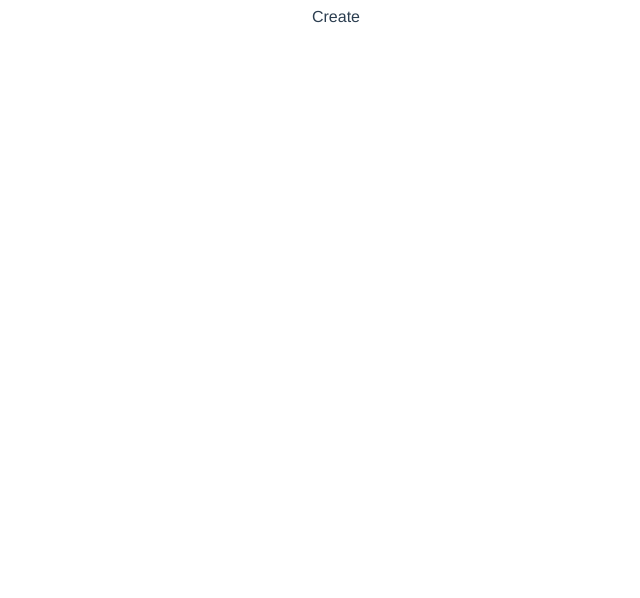
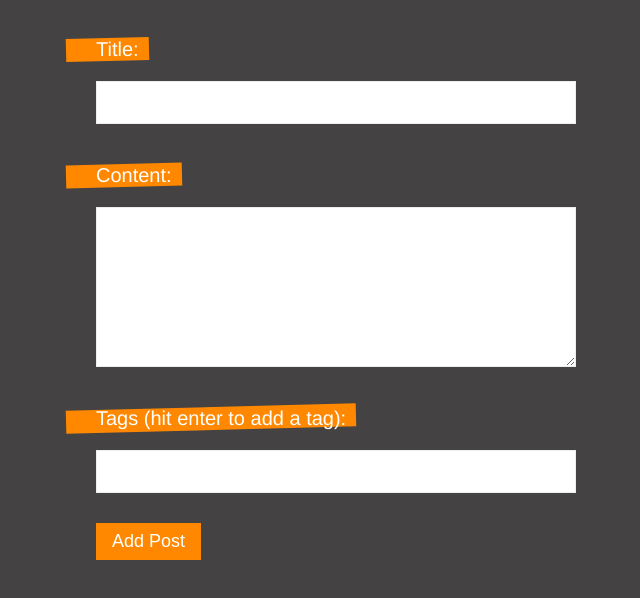
Before and after one commit to DiegoVargasM/Vue_Lessons, a Vue app in the folder L5-Composition-API/dojo-blog/: page /create in a window 1280 px wide. Shown: the top 598 px of the page, without its empty margins (304-944 px from the left). Built offline with nearby package versions, Linux system fonts and the light colour scheme.

Commit message:
Create and style form to add posts

```diff
--- a/L5-Composition-API/dojo-blog/src/views/Create.vue
+++ b/L5-Composition-API/dojo-blog/src/views/Create.vue
@@ -1,12 +1,105 @@
 <template>
-  <div>Create</div>
+  <div class="create">
+    <form>
+      <label>Title:</label>
+      <input v-model="title" type="text" required />
+
+      <label>Content:</label>
+      <textarea v-model="body" required></textarea>
+
+      <label>Tags (hit enter to add a tag):</label>
+      <input @keydown.enter.prevent="handleKeydown" v-model="tag" type="text" />
+
+      <div v-for="tag in tags" :key="tag" class="pill">#{{ tag }}</div>
+
+      <button>Add Post</button>
+    </form>
+  </div>
 </template>
+
 <script>
+import { ref } from "vue";
+
 export default {
-  name: "Create",
   setup() {
-    return {};
+    const title = ref("");
+    const body = ref("");
+    const tags = ref([]);
+    const tag = ref("");
+
+    const handleKeydown = () => {
+      if (!tags.value.includes(tag.value)) {
+        tag.value = tag.value.replace(/\s/g, ""); // remove all whitespace
+        tags.value.push(tag.value);
+      }
+      tag.value = "";
+    };
+
+    return { body, title, tags, tag, handleKeydown };
   },
 };
 </script>
-<style></style>
+
+<style>
+body {
+  background: rgb(68, 66, 66);
+  color: rgba(255, 255, 255, 0.849);
+  font-family: sans-serif;
+}
+form {
+  max-width: 480px;
+  margin: 0 auto;
+  text-align: left;
+}
+input,
+textarea {
+  display: block;
+  margin: 10px 0;
+  width: 100%;
+  box-sizing: border-box;
+  padding: 10px;
+  border: 1px solid #eee;
+  font-size: 18px;
+}
+textarea {
+  height: 160px;
+}
+label {
+  display: inline-block;
+  margin-top: 30px;
+  position: relative;
+  font-size: 20px;
+  color: white;
+  margin-bottom: 10px;
+}
+label::before {
+  content: "";
+  display: block;
+  width: 100%;
+  height: 100%;
+  background: #ff8800;
+  position: absolute;
+  z-index: -1;
+  padding-right: 40px;
+  left: -30px;
+  transform: rotateZ(-1.5deg);
+}
+button {
+  display: block;
+  margin-top: 30px;
+  background: #ff8800;
+  color: white;
+  border: none;
+  padding: 8px 16px;
+  font-size: 18px;
+}
+.pill {
+  display: inline-block;
+  margin: 10px 10px 0 0;
+  color: #444;
+  background: #ddd;
+  padding: 8px;
+  border-radius: 20px;
+  font-size: 14px;
+}
+</style>
```
